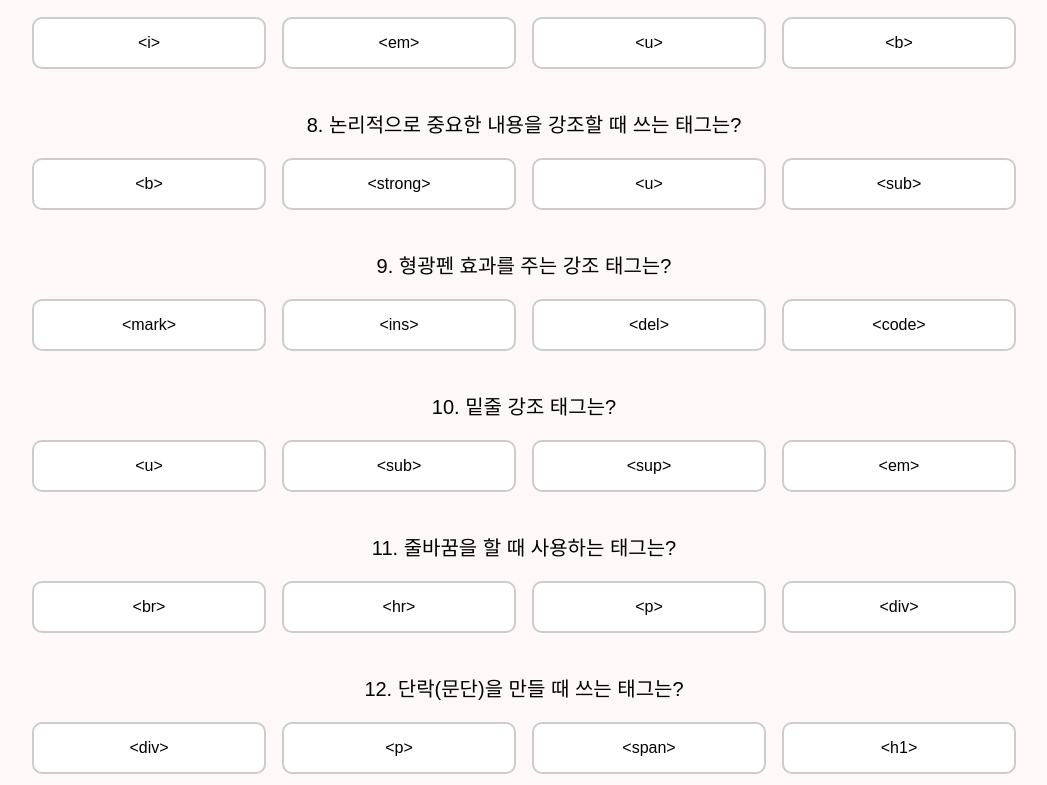
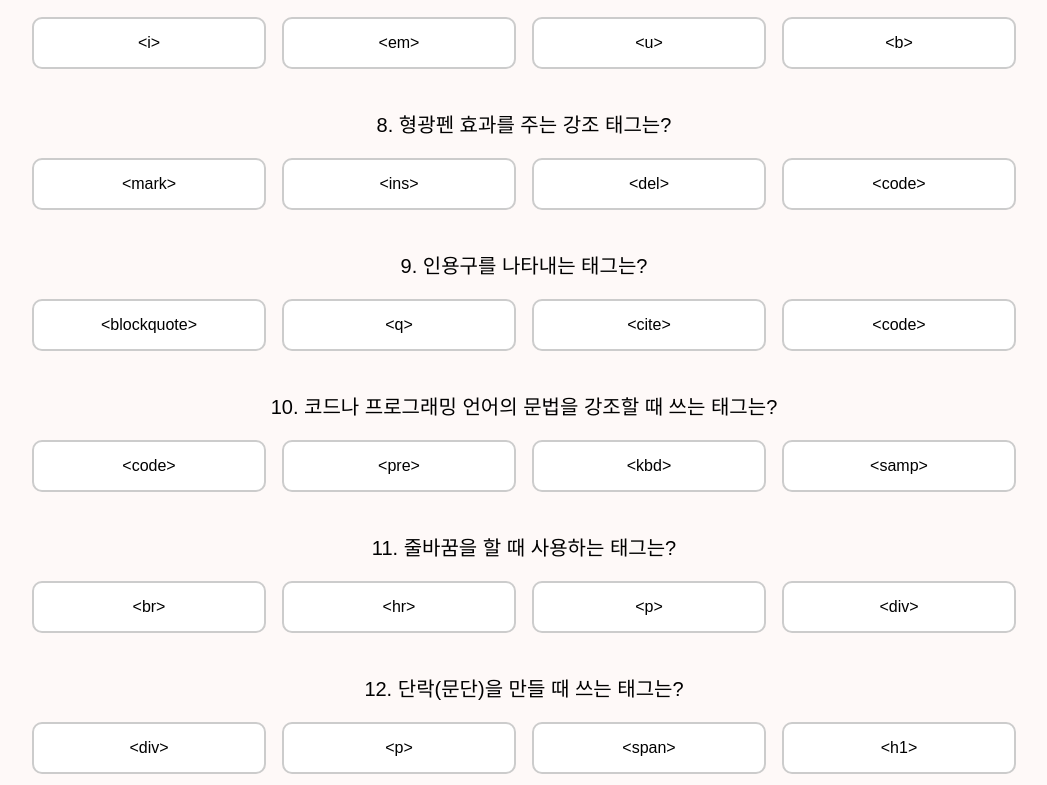
Before and after one commit to moraeng2/4Quiz, a plain HTML site: page index.html in a window 1280 px wide. Shown: the part 995-1780 px from the top of the page, without its empty margins (116-1163 px from the left). Drawn offline with Linux system fonts and the light colour scheme.

Commit message:
퀴즈 내용 업데이트, u태그 대체

```diff
--- a/index.html
+++ b/index.html
@@ -65,9 +65,9 @@
       // 강조 태그
       { q: "중요한 의미를 담아 굵게 강조할 때 쓰는 태그는?", options: ["<strong>", "<em>", "<mark>", "<i>"], answer: "<strong>" },
       { q: "기울임 효과와 함께 의미 강조를 주는 태그는??", options: ["<i>", "<em>", "<u>", "<b>"], answer: "<em>" },
-      { q: "논리적으로 중요한 내용을 강조할 때 쓰는 태그는?", options: ["<b>", "<strong>", "<u>", "<sub>"], answer: "<strong>" },
       { q: "형광펜 효과를 주는 강조 태그는?", options: ["<mark>", "<ins>", "<del>", "<code>"], answer: "<mark>" },
-      { q: "밑줄 강조 태그는?", options: ["<u>", "<sub>", "<sup>", "<em>"], answer: "<u>" },
+      { q: "인용구를 나타내는 태그는?", options: ["<blockquote>", "<q>", "<cite>", "<code>"], answer: "<blockquote>" },
+      { q: "코드나 프로그래밍 언어의 문법을 강조할 때 쓰는 태그는?", options: ["<code>", "<pre>", "<kbd>", "<samp>"], answer: "<code>" },
 
       // 글자 형태 태그
       { q: "줄바꿈을 할 때 사용하는 태그는?", options: ["<br>", "<hr>", "<p>", "<div>"], answer: "<br>" },
@@ -91,6 +91,7 @@
       { q: "오디오/비디오를 자동 재생하려면 사용하는 속성은?", options: ["autoplay", "loop", "controls", "src"], answer: "autoplay" },
 
       // 입력양식 태그
+      { q: "form 태그에서 서버로 보낼 데이터를 담는 속성은?", options: ["method", "action", "name", "target"], answer: "action" },
       { q: "텍스트 입력칸을 만드는 태그는?", options: ["<input>", "<textarea>", "<form>", "<label>"], answer: "<input>" },
       { q: "여러 줄 텍스트 입력을 위해 사용하는 태그는?", options: ["<textarea>", "<input>", "<form>", "<field>"], answer: "<textarea>" },
       { q: "입력값을 서버로 전송하기 위한 태그는?", options: ["<form>", "<input>", "<send>", "<action>"], answer: "<form>" },
```
